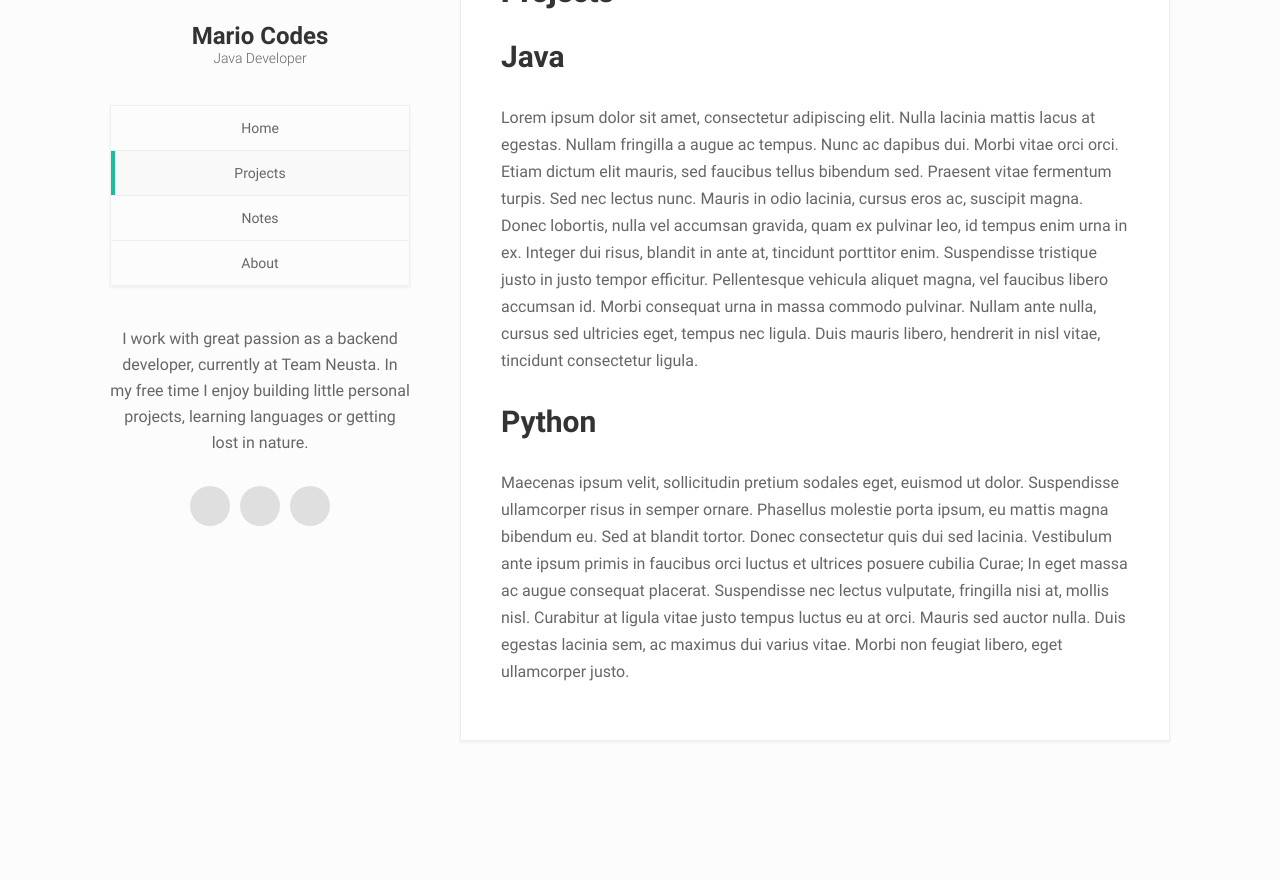
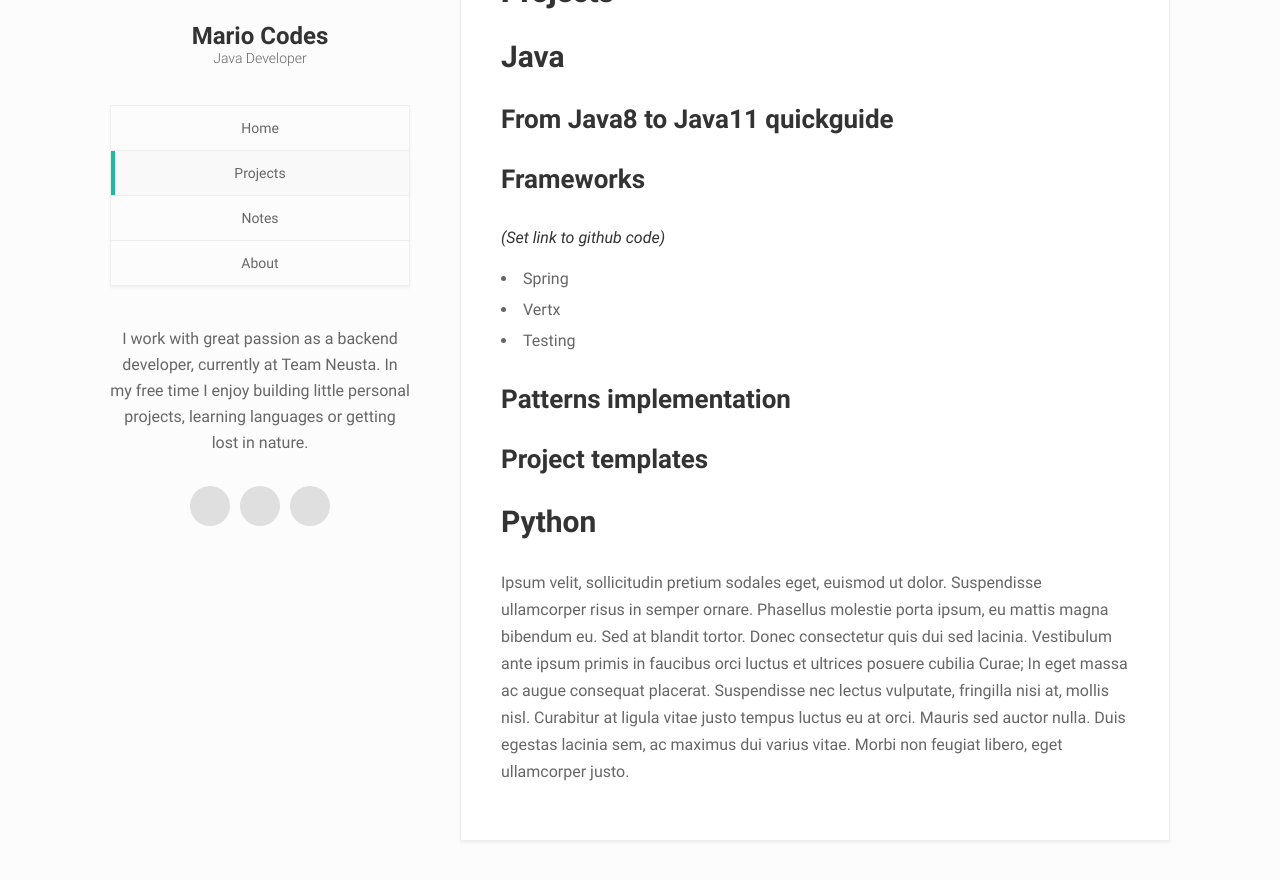
Before and after one commit to TrendingTechnology/mariocodes.github.io, a Jekyll site: the page built from _pages/projects/projects.md, in a window 1280 px wide and 1105 px high, cut to the strip 204-1084 px from the top of the window. Built offline with Jekyll 4.4.1, drawn with Linux system fonts in a browser that asks for light colours.

```diff
--- a/_pages/projects/projects.md
+++ b/_pages/projects/projects.md
@@ -6,7 +6,15 @@
 ---
 
 # Java
-Lorem ipsum dolor sit amet, consectetur adipiscing elit. Nulla lacinia mattis lacus at egestas. Nullam fringilla a augue ac tempus. Nunc ac dapibus dui. Morbi vitae orci orci. Etiam dictum elit mauris, sed faucibus tellus bibendum sed. Praesent vitae fermentum turpis. Sed nec lectus nunc. Mauris in odio lacinia, cursus eros ac, suscipit magna. Donec lobortis, nulla vel accumsan gravida, quam ex pulvinar leo, id tempus enim urna in ex. Integer dui risus, blandit in ante at, tincidunt porttitor enim. Suspendisse tristique justo in justo tempor efficitur. Pellentesque vehicula aliquet magna, vel faucibus libero accumsan id. Morbi consequat urna in massa commodo pulvinar. Nullam ante nulla, cursus sed ultricies eget, tempus nec ligula. Duis mauris libero, hendrerit in nisl vitae, tincidunt consectetur ligula.
+## From Java8 to Java11 quickguide
+## Frameworks
+_(Set link to github code)_
+* Spring
+* Vertx
+* Testing
+
+## Patterns implementation
+## Project templates
 
 # Python
-Maecenas ipsum velit, sollicitudin pretium sodales eget, euismod ut dolor. Suspendisse ullamcorper risus in semper ornare. Phasellus molestie porta ipsum, eu mattis magna bibendum eu. Sed at blandit tortor. Donec consectetur quis dui sed lacinia. Vestibulum ante ipsum primis in faucibus orci luctus et ultrices posuere cubilia Curae; In eget massa ac augue consequat placerat. Suspendisse nec lectus vulputate, fringilla nisi at, mollis nisl. Curabitur at ligula vitae justo tempus luctus eu at orci. Mauris sed auctor nulla. Duis egestas lacinia sem, ac maximus dui varius vitae. Morbi non feugiat libero, eget ullamcorper justo.
+Ipsum velit, sollicitudin pretium sodales eget, euismod ut dolor. Suspendisse ullamcorper risus in semper ornare. Phasellus molestie porta ipsum, eu mattis magna bibendum eu. Sed at blandit tortor. Donec consectetur quis dui sed lacinia. Vestibulum ante ipsum primis in faucibus orci luctus et ultrices posuere cubilia Curae; In eget massa ac augue consequat placerat. Suspendisse nec lectus vulputate, fringilla nisi at, mollis nisl. Curabitur at ligula vitae justo tempus luctus eu at orci. Mauris sed auctor nulla. Duis egestas lacinia sem, ac maximus dui varius vitae. Morbi non feugiat libero, eget ullamcorper justo.
```
Also changed, not shown: _posts/projects/java/201-03-06-java-frameworks-testing.md (renamed from _posts/posts/java/201-03-06-java-frameworks-testing.md), _posts/projects/java/2019-03-01-java-frameworks-spring.md (renamed from _posts/posts/java/2019-03-01-java-frameworks-spring.md), _posts/projects/java/2019-03-01-java-patterns.md (renamed from _posts/posts/java/2019-03-01-java-patterns.md), _posts/projects/java/2019-03-01-java-templates.md (renamed from _posts/posts/java/2019-03-01-java-templates.md), _posts/projects/java/2019-03-04-java11-quickguide.md (renamed from _posts/posts/java/2019-03-04-java11-quickguide.md), _posts/projects/java/2019-03-06-java-frameworks-vertx.md (renamed from _posts/posts/java/2019-03-06-java-frameworks-vertx.md).
